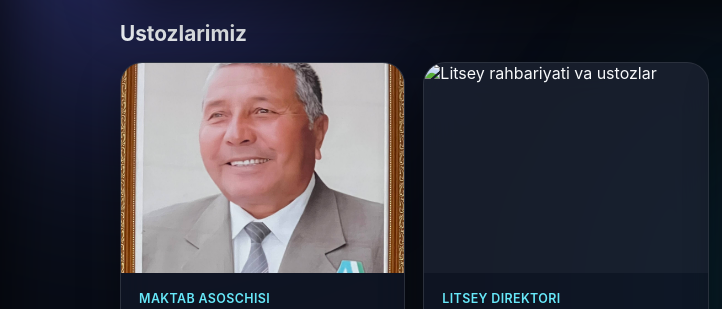
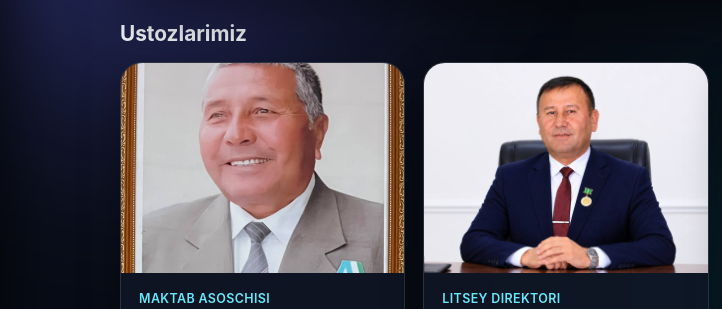
Before and after one commit to rakhmatullayev1/mening-litseyim, a plain HTML site: page index.html in a window 1280 px wide. Shown: the part 232-541 px from the top of the page, 0-722 px from the left. Drawn offline with Linux system fonts and the light colour scheme.

Commit message:
Update index.html

```diff
--- a/index.html
+++ b/index.html
@@ -660,7 +660,7 @@
 
         <article class="teacher-card">
           <img
-            src="g'.hasanov.jpg"
+            src="images/g'.hasanov.jpg"
             alt="Litsey rahbariyati va ustozlar"
           />
           <div class="teacher-info">
```
